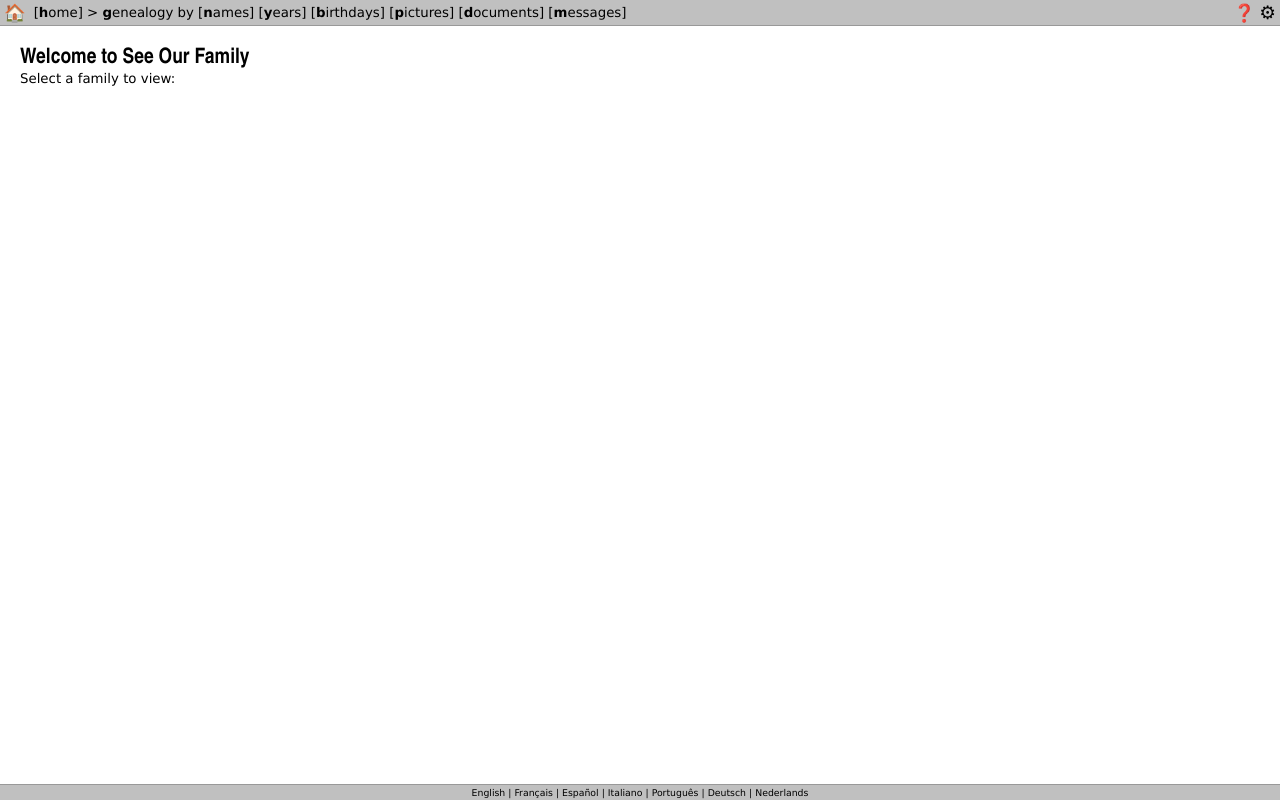
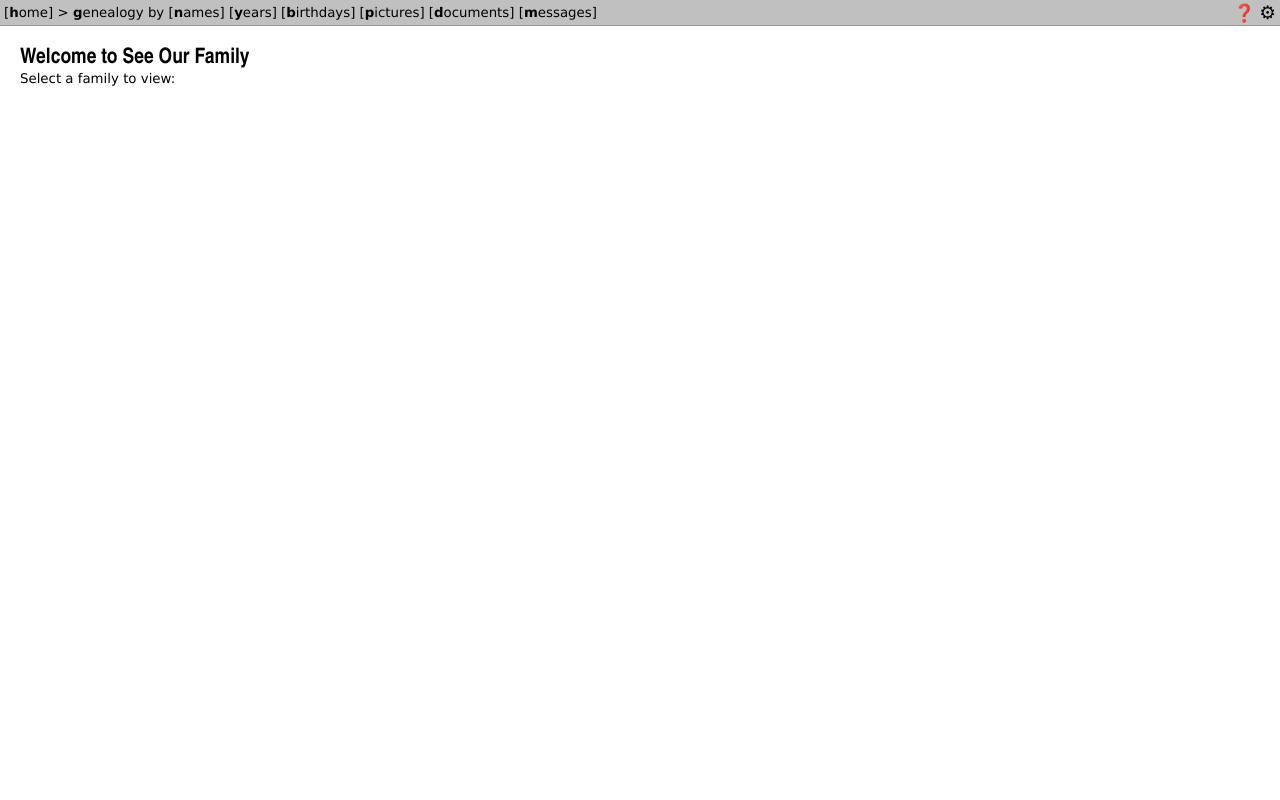
Before and after one commit to sebduk/seeourfamily, a PHP site: page / in a window 1280 px wide. Run offline with PHP 8.4, Linux system fonts and the light colour scheme; data that the repository does not hold is empty.

Commit message:
Remove house logo and bottom language bar
Language switching is already available in the settings dropdown,
so the bottom bar is redundant.

https://claude.ai/code/session_013uned5wzaK9ApRt6D6DPxU

```diff
--- a/templates/layout.php
+++ b/templates/layout.php
@@ -17,8 +17,8 @@ if ($cookieSize >= 8 && $cookieSize <= 16) $bodyStyle .= 'font-size:' . $cookieS
         /* Layout: 3-row grid replacing the old frameset (menu / content / langbar) */
         .layout {
             display: grid;
-            grid-template-areas: "menubar" "content" "langbar";
-            grid-template-rows: auto 1fr auto;
+            grid-template-areas: "menubar" "content";
+            grid-template-rows: auto 1fr;
             height: 100vh;
         }
         .menubar {
@@ -28,19 +28,11 @@ if ($cookieSize >= 8 && $cookieSize <= 16) $bodyStyle .= 'font-size:' . $cookieS
             position: sticky; top: 0; z-index: 100;
             padding: 2px 0;
         }
-        .menubar .logo { flex-shrink: 0; padding: 0 4px; font-size: 13pt; }
         .menubar .menu-links { flex: 1; padding: 0 4px; white-space: nowrap; }
         .menubar .menu-right { text-align: right; padding: 0 4px; white-space: nowrap; }
         .menubar a { color: #000; text-decoration: none; }
         .menubar a:hover { text-decoration: underline; }
         .content { grid-area: content; padding: 20px; overflow-y: auto; }
-        .langbar {
-            grid-area: langbar; background: silver;
-            display: flex; align-items: center; justify-content: center;
-            font-size: 7pt; border-top: 1px solid #999; padding: 2px 0;
-        }
-        .langbar a { color: #000; text-decoration: none; margin: 0 3px; }
-        .langbar a:hover { text-decoration: underline; }
 
         /* Settings dropdown */
         .settings-wrap { position: relative; display: inline-block; }
@@ -72,7 +64,7 @@ if ($cookieSize >= 8 && $cookieSize <= 16) $bodyStyle .= 'font-size:' . $cookieS
         .settings-panel a:hover { text-decoration: underline; }
 
         @media (max-width: 768px) {
-            .layout { grid-template-rows: auto 1fr auto; }
+            .layout { grid-template-rows: auto 1fr; }
             .menubar { flex-wrap: wrap; padding: 4px 0; }
             .menubar .menu-links, .menubar .menu-right { white-space: normal; }
         }
@@ -87,9 +79,6 @@ if ($cookieSize >= 8 && $cookieSize <= 16) $bodyStyle .= 'font-size:' . $cookieS
          Sticky: stays visible when content scrolls (position: sticky)
          ============================================================ -->
     <nav class="menubar">
-        <div class="logo">
-            <a href="/home" title="Home">&#x1F3E0;</a>
-        </div>
         <div class="menu-links">
             [<a href="/home"><?= $L['menu_home'] ?></a>] &gt;
             <?= $L['menu_genealogy'] ?>
@@ -160,19 +149,6 @@ if ($cookieSize >= 8 && $cookieSize <= 16) $bodyStyle .= 'font-size:' . $cookieS
         ?>
     </main>
 
-    <!-- ============================================================
-         BOTTOM LANGUAGE BAR - replaces Prog/p.lang.asp
-         ============================================================ -->
-    <footer class="langbar">
-        <a href="/<?= h($page) ?>?Language=ENG">English</a> |
-        <a href="/<?= h($page) ?>?Language=FRA">Fran&ccedil;ais</a> |
-        <a href="/<?= h($page) ?>?Language=ESP">Espa&ntilde;ol</a> |
-        <a href="/<?= h($page) ?>?Language=ITA">Italiano</a> |
-        <a href="/<?= h($page) ?>?Language=POR">Portugu&ecirc;s</a> |
-        <a href="/<?= h($page) ?>?Language=DEU">Deutsch</a> |
-        <a href="/<?= h($page) ?>?Language=NLD">Nederlands</a>
-    </footer>
-
 </div>
 
 <script>
```
